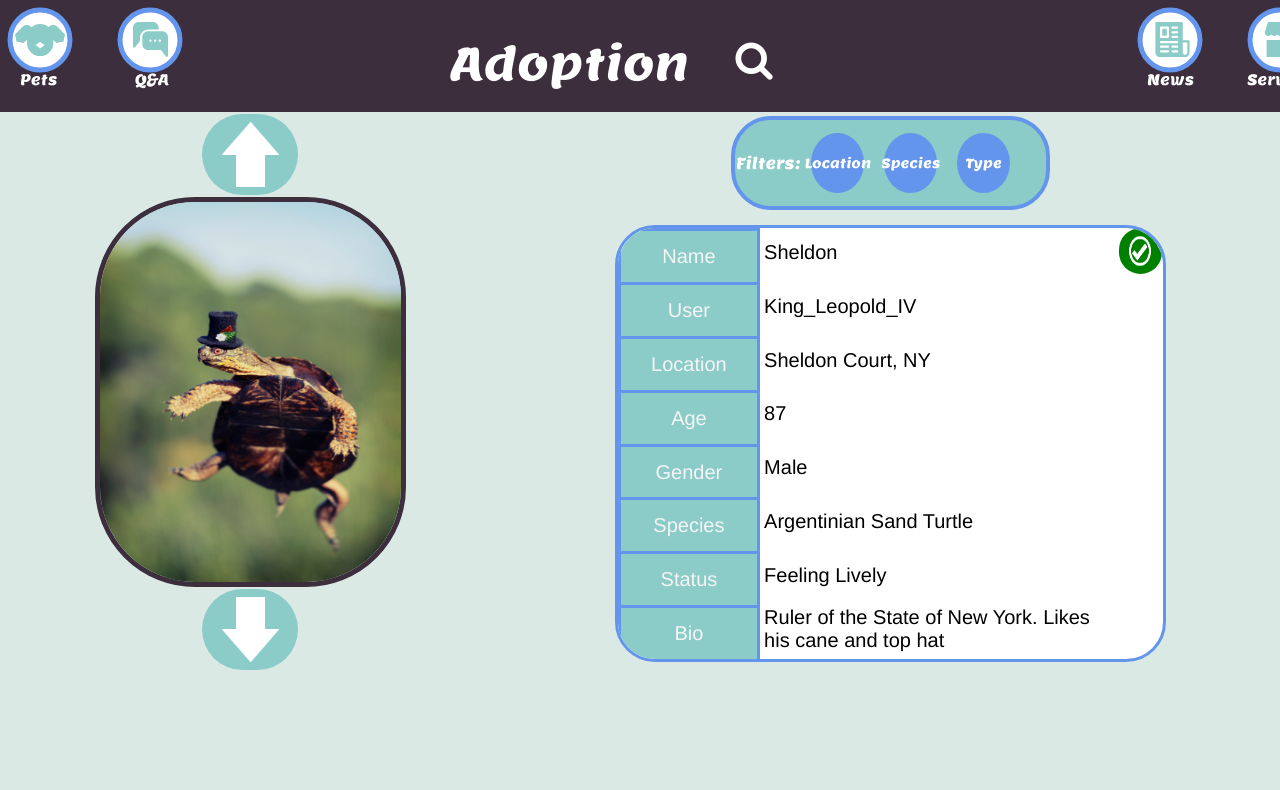
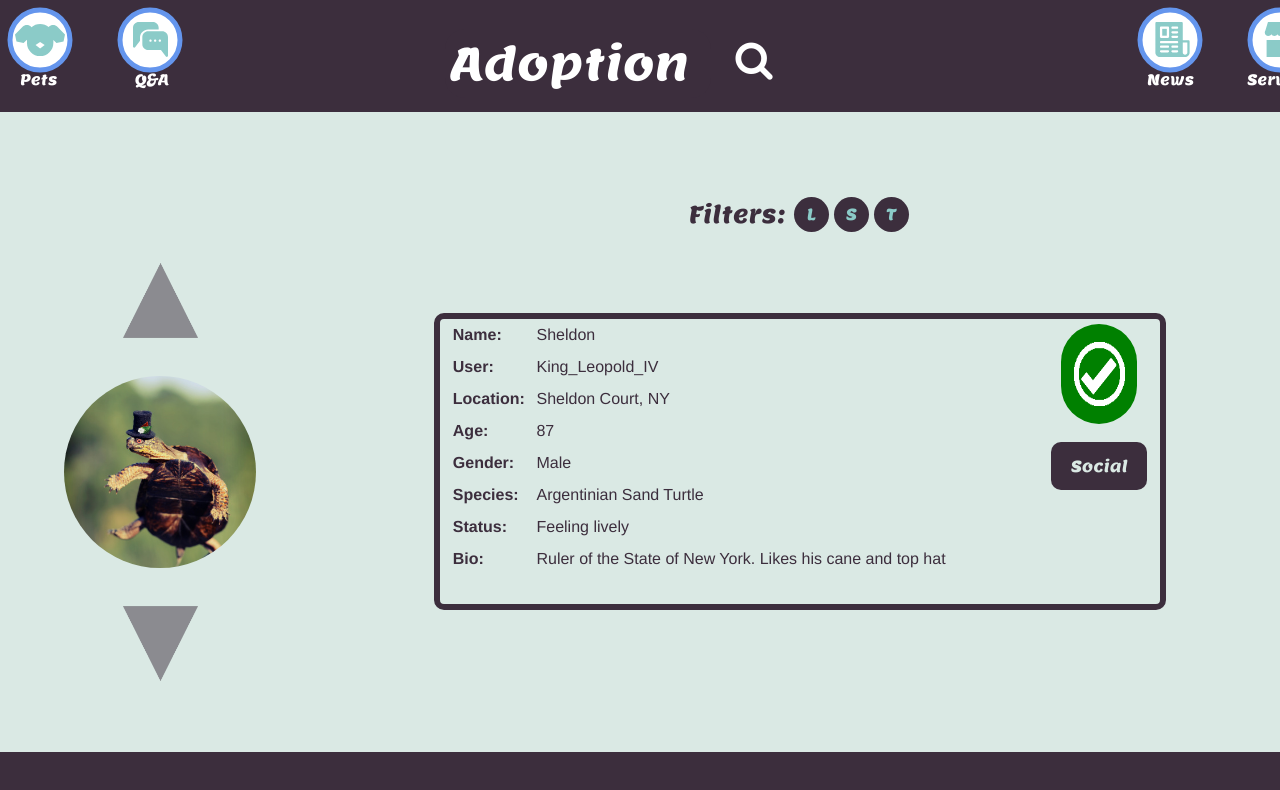
Before and after one commit to retocali/Petbook, a plain HTML site: page adoption.html in a window 1280 px wide. Drawn offline with Linux system fonts and the light colour scheme.

Commit message:
Merged and finished new adoption page

```diff
--- a/adoption.html
+++ b/adoption.html
@@ -12,20 +12,20 @@
 <meta name="viewport" content="width=device-width, initial-scale=1, shrink-to-fit=no">
 
 <!-- Load style sheets -->
-<link rel="stylesheet" href="css/adoption.css">
+<link rel="stylesheet" href="css/social.css">
+<link rel="stylesheet" href="css/style.css">
+<link rel="stylesheet" href="https://cdnjs.cloudflare.com/ajax/libs/font-awesome/4.7.0/css/font-awesome.min.css">
 
 <!-- Constructible EventTarget polyfill — Only Chrome 64+ supports constructible EventTarget objects natively -->
-<script src="https://unpkg.com/event-target@latest/min.js"></script>
+<script src="js/social.js"></script>
 
 <!--<script src="game.js"></script>-->
-<link rel="stylesheet" href="https://cdnjs.cloudflare.com/ajax/libs/font-awesome/4.7.0/css/font-awesome.min.css">
+
 <link href="https://fonts.googleapis.com/css?family=Lemon" rel="stylesheet">
 <link href="https://fonts.googleapis.com/css?family=Jua" rel="stylesheet">
-<link rel="stylesheet" href="css/style.css">
 
 </head>
 
-<body id = "MAIN-CONTAINER">
 <div id=top-border>
 
         <div class="Search">
@@ -69,137 +69,60 @@
             </svg>
 
         </div>
+</div>
 
-    </div>
+<body id = "MAIN-CONTAINER">
 
     <main>
         <div class = "carousel">
-            <div id="upArrow" class="arrow">
-                <img class="arrowImg" src="img/upArrow.png"></img>
+            <img id="up_arrow" class="arrow" src="img/up_arrow_color.png"
+             onmouseover="shift_window()"></img>
+             <div class="pet_pic" style="background-image: url(profiles/profile-pics/sheldon.png)">
             </div>
-
-            <div class="pet">
-                <img class="animal-pic" src="profiles/profile-pics/sheldon.png"></img>
-            </div>
-
-            <div id="downArrow" class="arrow">
-                <img class="arrowImg" src="img/downArrow.png"></img>
-            </div>
+             <img id="down_arrow" class="arrow" src="img/down_arrow_color.png"
+             onmouseover="shift_window()"></img>
 
         </div>
 
-        <div class = "page">
-            <div class = "filters">
-                <div class="filter-label">
-                    <text class="filterLabel"> Filters: </text>
-                </div>
+        <div class = "pet_page">
+            <div class = "adoption-filter-box">
+                <div id = "filter_label">Filters: </div>
+                <div id = "filter_location" class = "filter">L</div>
+                <div id = "filter_species" class = "filter">S</div>
+                <div id = "filter_type" class = "filter">T</div>
+            </div>
+            <div class = "adoption-information-box">
+                <div class = "adoptionInfo">
+                    <div class = "info_labels">
+                        <div class="info_label">Name:</div>
+                        <div class="info_label">User:</div>
+                        <div class="info_label">Location:</div>
+                        <div class="info_label">Age:</div>
+                        <div class="info_label">Gender:</div>
+                        <div class="info_label">Species:</div>
+                        <div class="info_label">Status:</div>
+                        <div class="info_label">Bio:</div>
 
-                <button class="filter-node">
-                    <text class="filterLabel" id="location"> Location </text>
-                </button>
 
-                <button class="filter-node">
-                    <text class="filterLabel" id="species"> Species </text>
-                </button>
+                    </div>
+                    <div class="pet_infos">
+                        <div class="pet_info">Sheldon</div>
+                        <div class="pet_info">King_Leopold_IV</div>
+                        <div class="pet_info">Sheldon Court, NY</div>
+                        <div class="pet_info">87</div>
+                        <div class="pet_info">Male</div>
+                        <div class="pet_info">Argentinian Sand Turtle</div>
+                        <div class="pet_info">Feeling lively</div>
+                        <div class="pet_info">Ruler of the State of New York. Likes his cane and top hat</div>
 
-                <button class="filter-node">
-                    <text class="filterLabel" id="type">Type </text>
-                </button>
-            </div>
-
-            <div class = "information">
-                <div class="info-row">
-                    <div class="label">
-                        <text class="labelText" > Name </text>
                     </div>
-
-                    <div class="blurb" id="name">
-                        <text class="blurbText" > Sheldon </text>
-                    </div>
-
-                    <div class="adoption">
+                    <div class="side_buttons">
                         <div class="adopt">
                             <img class="check" src="img/whiteCheck.png"></img>
                         </div>
+
+                        <div id="adopt_btn">Social</div>
                     </div>
-                </div>
-
-                <div class="info-row">
-                    <div class="label">
-                        <text class="labelText" > User </text>
-                    </div>
-
-                    <div class="blurb" id="user">
-                        <text class="blurbText" > King_Leopold_IV </text>
-                    </div>
-
-                </div>
-
-                <div class="info-row">
-                    <div class="label">
-                        <text class="labelText" > Location </text>
-                    </div>
-
-                    <div class="blurb" id="location">
-                        <text class="blurbText" > Sheldon Court, NY </text>
-                    </div>
-
-                </div>
-
-                <div class="info-row">
-                    <div class="label">
-                        <text class="labelText" > Age </text>
-                    </div>
-
-                    <div class="blurb" id="age">
-                        <text class="blurbText" > 87 </text>
-                    </div>
-
-                </div>
-
-                <div class="info-row">
-                    <div class="label">
-                        <text class="labelText" > Gender </text>
-                    </div>
-
-                    <div class="blurb" id="gender">
-                        <text class="blurbText" > Male </text>
-                    </div>
-
-                </div>
-
-                <div class="info-row">
-                    <div class="label">
-                        <text class="labelText" > Species </text>
-                    </div>
-
-                    <div class="blurb" id="type">
-                        <text class="blurbText" > Argentinian Sand Turtle </text>
-                    </div>
-
-                </div>
-
-                <div class="info-row">
-                    <div class="label">
-                        <text class="labelText" > Status </text>
-                    </div>
-
-                    <div class="blurb" id="status">
-                        <text class="blurbText" > Feeling Lively </text>
-                    </div>
-
-                </div>
-
-                <div class="info-row">
-                    <div class="label">
-                        <text class="labelText" > Bio </text>
-                    </div>
-
-                    <div class="blurb" id="bio">
-                        <text class="blurbText" > Ruler of the State of New York.
-                            Likes his cane and top hat </text>
-                    </div>
-
                 </div>
             </div>
 
--- a/css/social.css
+++ b/css/social.css
@@ -266,3 +266,58 @@ div#main, div.sides, div.catagories, div.type{
   /* margin-right: 1vw; */
   /* margin-bottom: 1vw; */
 }
+
+
+
+.adopt{
+  height: 100px;
+  margin: 5px;
+  display: flex;
+  justify-content: center;
+  background-color: green;
+  align-items: center;
+  border-radius: 100px;
+}
+
+.check{
+  height: 100%;
+  width: 80%;
+  justify-content: center;
+  align-items: center;
+}
+
+.adoptionInfo{
+  display: flex;
+  justify-content: left;
+  align-items: left;
+  font-family: 'Lemon';
+  color: var(--cranberry-color);
+  width: 75%;
+  height: 65%;
+  background-color: var(--icing-color);
+  border: 6px solid var(--cranberry-color);
+  border-radius: 10px;
+}
+
+
+.adoption-information-box{
+  display: flex;
+  justify-content: center;
+  align-items: top;
+  color: var(--cranberry-color);
+  width: 100%;
+  height: 100%;
+  flex-direction: row;
+  font-family: 'Helvetica';
+}
+
+.adoption-filter-box{
+  justify-content: center;
+  align-items: center;
+  font-family: 'Lemon';
+  width: 100%;
+  height: 45%;
+  color: var(--cranberry-color);
+  display: inline-flex;
+  margin-top: .3vw;
+}
```
Also changed, not shown: img/cool_turtle.jpg (added), img/top_turtle.jpg (added), img/turtle_fish.jpg (added), img/turtle_strawberry.jpg (added).
